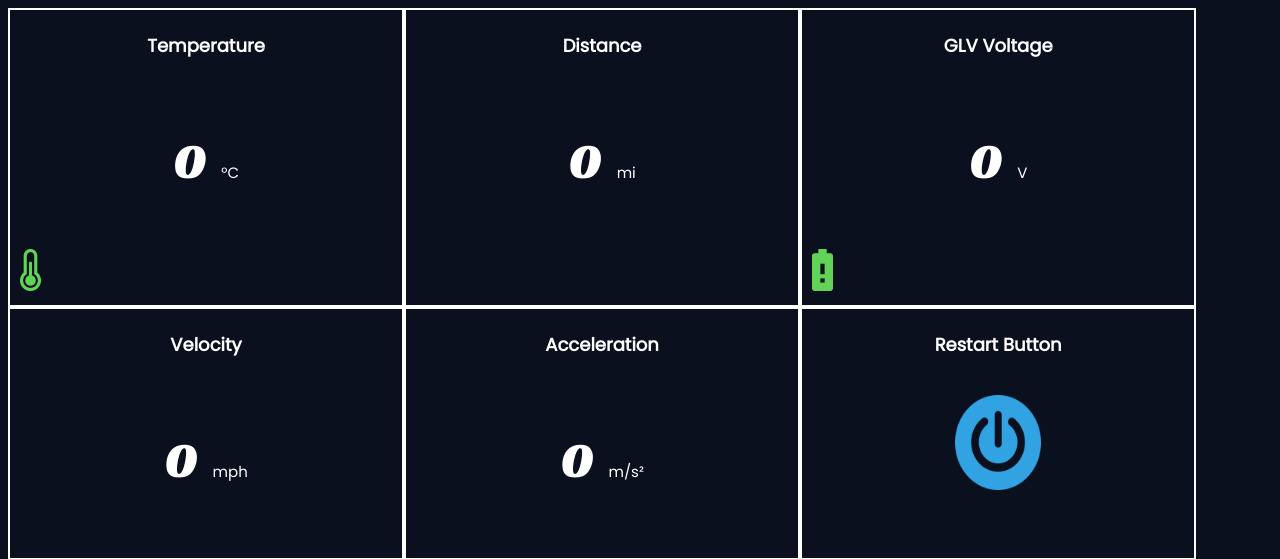
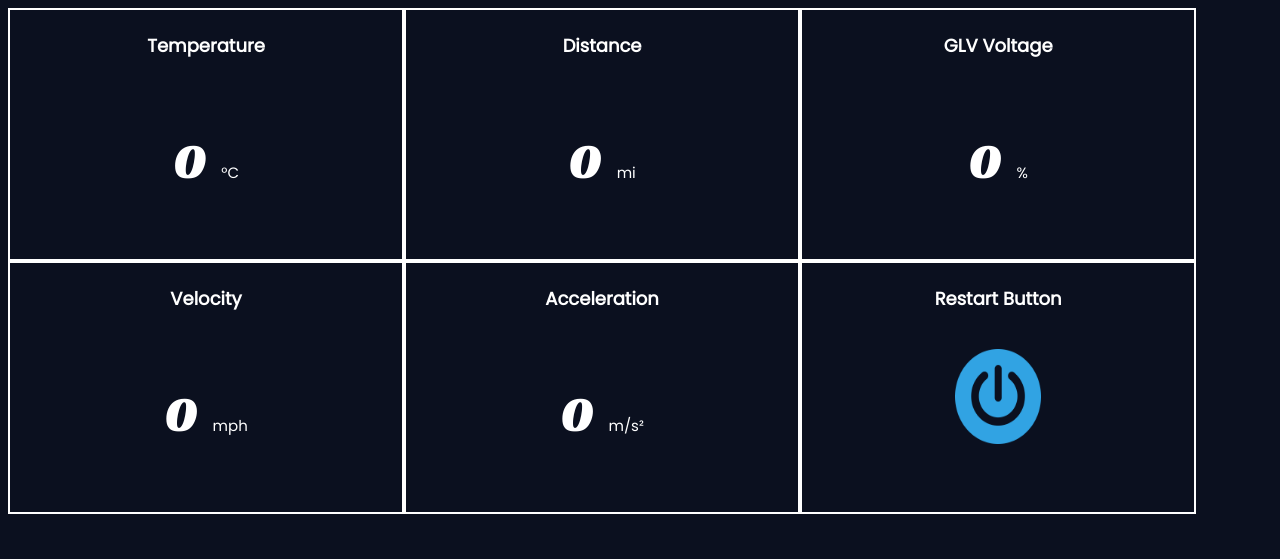
Before and after one commit to Princeton-Racing-Electric/Dashboard, a Flask app: page / in a window 1280 px wide. Shown: the top 559 px of the page. Run offline with Flask 2, Linux system fonts and the light colour scheme; parts of the project's set-up code (start-up, migrations or seed data) failed here and were passed over.

Commit message:
photos commented out

```diff
--- a/Server/templates/boardv2.html
+++ b/Server/templates/boardv2.html
@@ -80,7 +80,6 @@
                     <p style="color:white; font-family: 'Poppins', cursive; text-align:center;font-size: 15px;">&#176C</p>
                   </div>
                 </div>
-                <img id = "temp_picture" src="Green_Temp_Icon.png" style="width:21px;height:42px;">
             </div>
             <div class = "box-cell box2">
               <h1 style="color:white; font-family: 'Poppins', sans-serif;text-align:center; font-size: 18px;">Distance</h1>
@@ -100,12 +99,13 @@
                   <p id="voltage" style="color:white; font-family: 'Racing Sans One', cursive; text-align:center;font-size: 50px;"></p>
                 </div>
                 <div id="right" style="margin-top: 67px;">
-                  <p style="color:white; font-family: 'Poppins', sans-serif; font-size: 15px;">V</p>
+                  <p style="color:white; font-family: 'Poppins', sans-serif; font-size: 15px;">%</p>
                 </div>
               </div>
-              <img id = "battery_picture" src="Green_Battery_Icon.png" style="width:21px;height:42px;">
             </div>
           </div>
+          <!-- <img id = "battery_picture" src="Green_Battery_Icon.png" style="width:21px;height:42px;"> originally line 106-->
+          <!-- <img id = "temp_picture" src="Green_Temp_Icon.png" style="width:21px;height:42px;"> originally line 83-->
           <!-- end first row -->
           <!-- second row -->
           <div class = "box-row">
```
